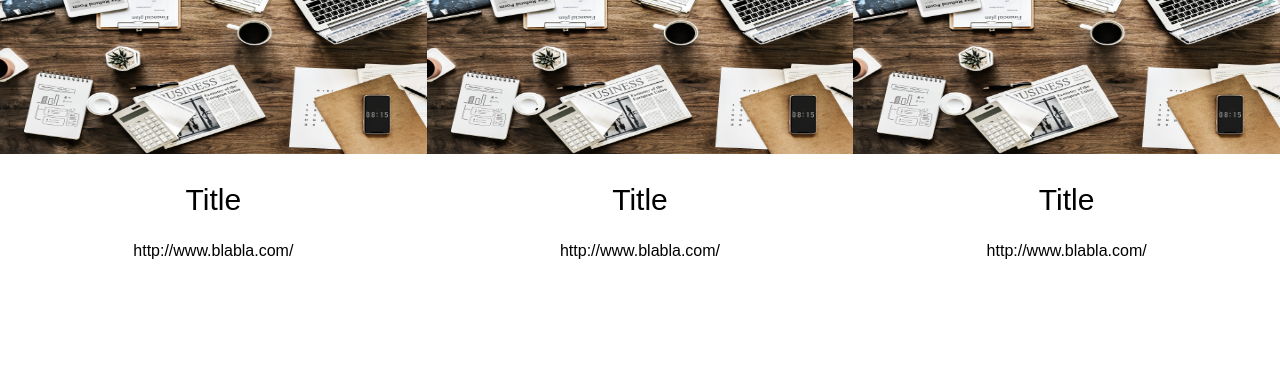
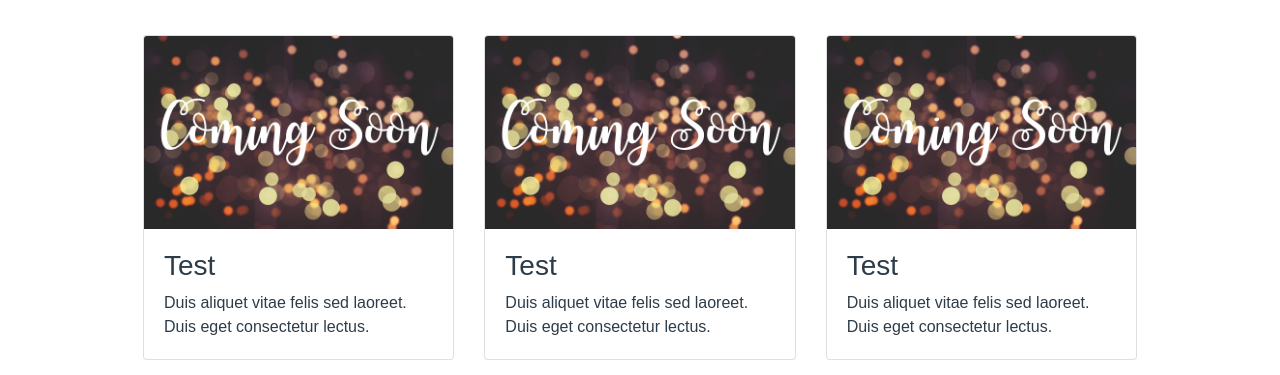
Before and after one commit to jvincent3/Udacity-Portfolio, a plain HTML site: page index.html in a window 1280 px wide. Shown: the part 770-1145 px from the top of the page. Before the commit the page ends 1046 px from the top, so only its background shows below. Drawn offline with Linux system fonts and the light colour scheme.

Commit message:
Updated Project content

```diff
--- a/index.html
+++ b/index.html
@@ -5,7 +5,8 @@
 	  <meta name="viewport" content="width=device-width, initial-scale=1.0">
 	  <meta http-equiv="X-UA-Compatible" content="IE=edge">
 	  <title>Jvincent3 Portfolio</title>
-	  <link rel="stylesheet" href="styles.css">
+	  <link rel="stylesheet" href="css/bootstrap.min.css">
+	  <link rel="stylesheet" href="css/styles.css">
 	</head>
 	<body>
 		<header class="header">
@@ -24,32 +25,38 @@
 
 		<section class="content">
 			<section class="hero">
-			  <h2>Hello!</h2>
+			  <img src="assets/hero-img.jpg" alt="header image">
 			</section>
 
 			<section class="projects">
-			  <h2 class="featured__work">Featured Work</h2>
+			  <h2 class="section__title  mt-5 mb-5">Featured Work</h2>
 			  <ul class="row">
-			  	<li>
-				  <img class="project__img" src="assets/hero-img.jpg" alt="project">
-				  <div class="project__info">
-				    <h2 class="project__name">Title</h2>
-				    <a class="project__url">http://www.blabla.com/</a>
-				  </div>
+			  	<li class="col-12 col-sm-6 col-md-6 col-lg-4">
+			  		<div class="card">
+					  <img class="card-img-top" src="assets/coming-soon.jpg" alt="Card image cap">
+					  <div class="card-body">
+					  	<h3>Test</h3>
+					   <p class="card-text">Duis aliquet vitae felis sed laoreet. Duis eget consectetur lectus.</p>
+  						</div>
+					</div>
 			  	</li>
-			  	<li>
-				  <img class="project__img" src="assets/hero-img.jpg" alt="project">
-				  <div class="project__info">
-				    <h2 class="project__name">Title</h2>
-				    <a class="project__url">http://www.blabla.com/</a>
-				</div>
+			  	<li class="col-12 col-sm-6 col-md-6 col-lg-4">
+			  		<div class="card">
+					  <img class="card-img-top" src="assets/coming-soon.jpg" alt="Card image cap">
+					  <div class="card-body">
+					  	<h3>Test</h3>
+					   <p class="card-text">Duis aliquet vitae felis sed laoreet. Duis eget consectetur lectus.</p>
+  						</div>
+					</div>
 			  	</li>
-			  	<li>
-				  <img class="project__img" src="assets/hero-img.jpg" alt="project">
-				  <div class="project__info">
-				    <h2 class="project__name">Title</h2>
-				    <a class="project__url">http://www.blabla.com/</a>
-				  </div>
+			  	<li class="col-12 col-sm-6 col-md-6 col-lg-4">
+			  		<div class="card">
+					  <img class="card-img-top" src="assets/coming-soon.jpg" alt="Card image cap">
+					  <div class="card-body">
+					  	<h3>Test</h3>
+					   <p class="card-text">Duis aliquet vitae felis sed laoreet. Duis eget consectetur lectus.</p>
+  						</div>
+					</div>
 			  	</li>
 			  </ul>
 			</section>
```
